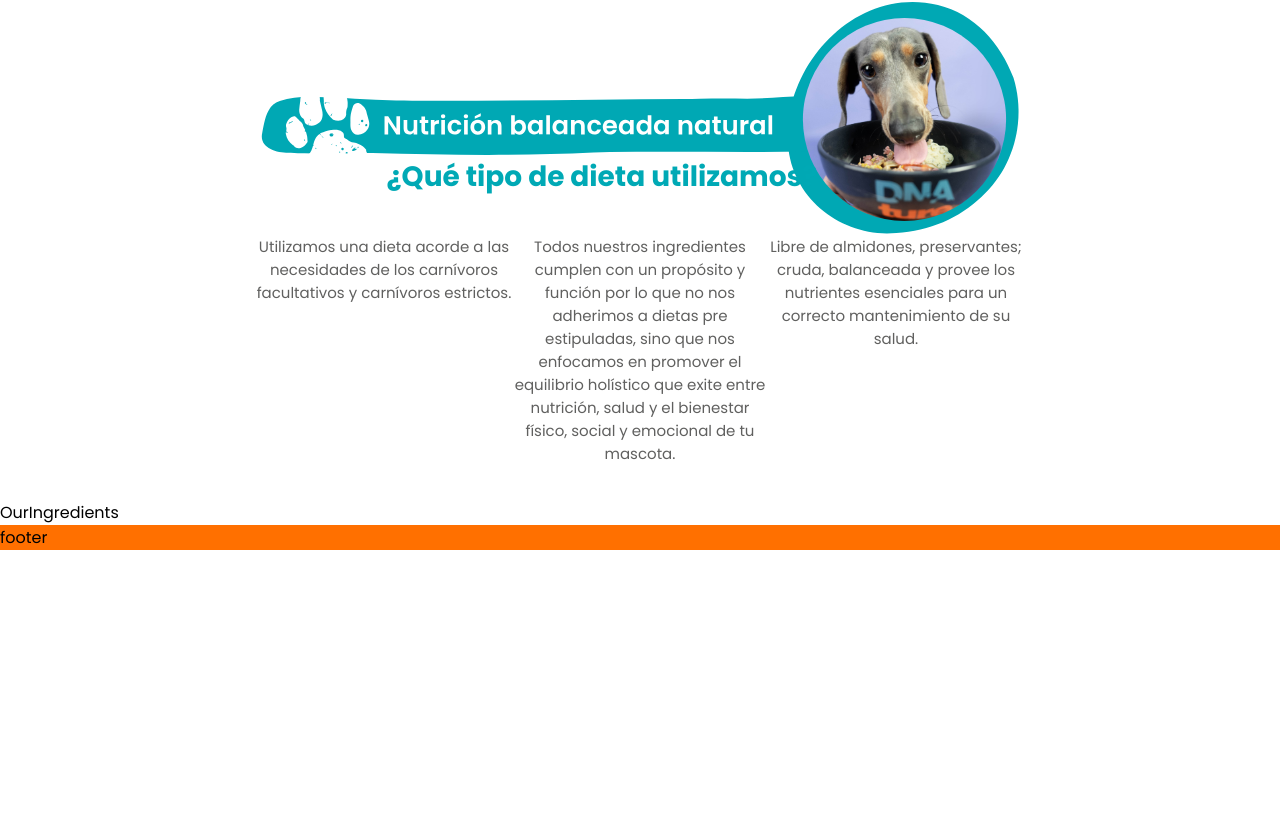
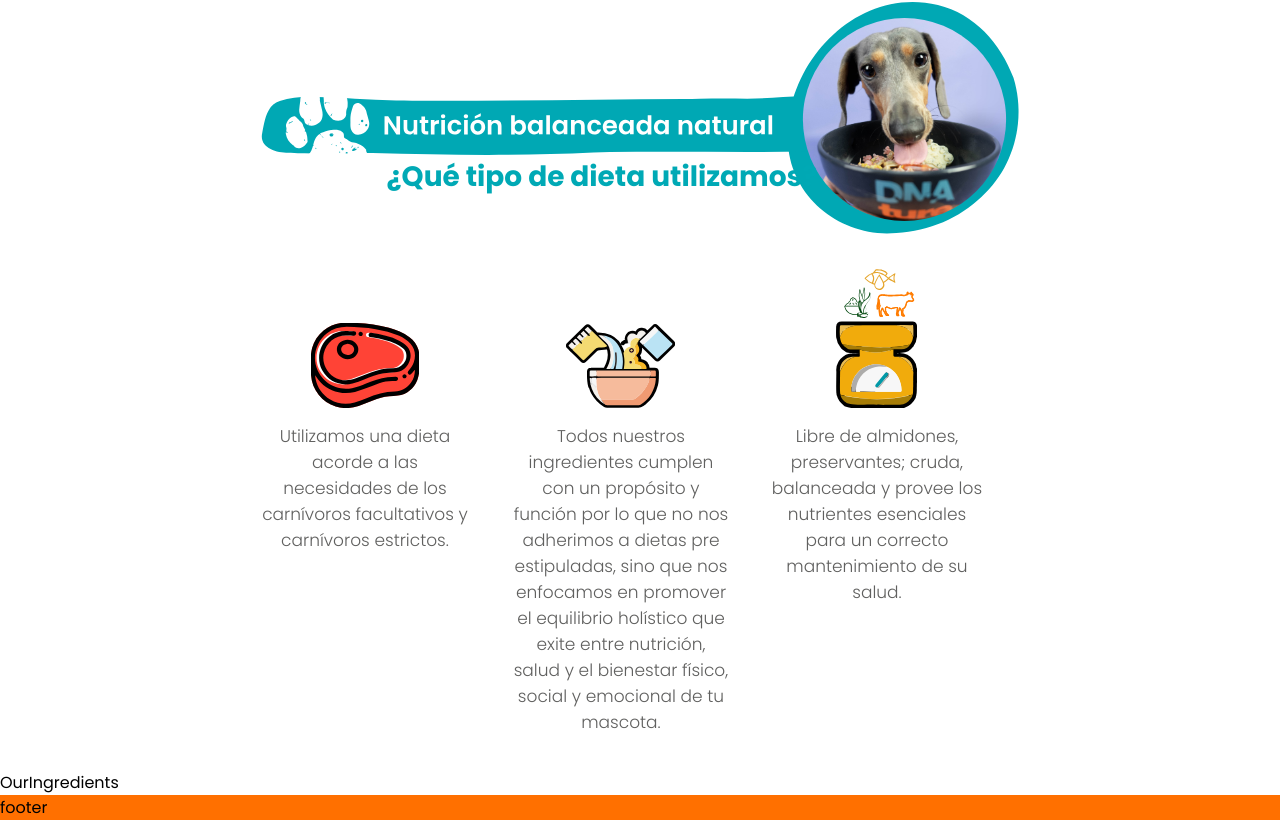
Before and after one commit to julzel/dnature_next, a Next.js app: page / in a window 1280 px wide. Shown: the part 654-1474 px from the top of the page. Before the commit the page ends 1204 px from the top, so only its background shows below. Built offline with nearby package versions, Linux system fonts and the light colour scheme.

Commit message:
added our diet section

```diff
--- a/components/Home/OurDiet/OurDiet.module.scss
+++ b/components/Home/OurDiet/OurDiet.module.scss
@@ -10,6 +10,7 @@
    .title {
        max-width: 890px;
        position: relative;
+       margin-bottom: 42px;
 
        .subtitle {
            color: $blue;
@@ -26,9 +27,22 @@
 
        .column {
            width: 33.3333%;
+           padding-right: 38px;
+           display: flex;
+           flex-flow: column;
+           align-items: center;
+
+           .headerImage {
+               max-width: 50%;
+               height: 131px;
+               display: flex;
+               align-items: flex-end;
+               margin-bottom: 15px;
+           }
 
            p {
-               font-size: 15px;
+               font-size: 17px;
+               font-family: $light;
                color: $gray;
                text-align: center;
            }
--- a/components/Home/OurDiet/index.js
+++ b/components/Home/OurDiet/index.js
@@ -2,6 +2,9 @@ import React from 'react'
 
 import ResponsiveImage from '../../ResponsiveImage'
 import banner from '../../../public/images/titular_scrll_1-01.svg'
+import meat from '../../../public/images/our-diet-meat.svg'
+import mix from '../../../public/images/our-diet-mix.svg'
+import balance from '../../../public/images/our-diet-balance.svg'
 import styles from './OurDiet.module.scss'
 
 const OurDiet = () => {
@@ -14,12 +17,18 @@ const OurDiet = () => {
             </h2>
             <div className={styles.columns}>
                 <div className={styles.column}>
+                    <div className={styles.headerImage}>
+                        <ResponsiveImage src={meat} alt='dibujo de carne' />
+                    </div>
                     <p>
                         Utilizamos una dieta acorde a las necesidades de los <span>carnívoros facultativos y carnívoros
                         estrictos</span>.
                     </p>
                 </div>
                 <div className={styles.column}>
+                    <div className={styles.headerImage}>
+                        <ResponsiveImage src={mix} alt='ingredientes siendo mezclados' />
+                    </div>
                     <p>
                         Todos nuestros ingredientes cumplen con un propósito y función por lo que no nos adherimos a
                         dietas pre estipuladas, sino que nos enfocamos en <span>promover el equilibrio holístico que
@@ -27,6 +36,9 @@ const OurDiet = () => {
                     </p>
                 </div>
                 <div className={styles.column}>
+                    <div className={styles.headerImage}>
+                        <ResponsiveImage src={balance} alt='una dieta equilibrada' />
+                    </div>
                     <p>
                         Libre de almidones, preservantes; cruda, balanceada y provee los nutrientes esenciales para un
                         correcto mantenimiento de su salud.
```
